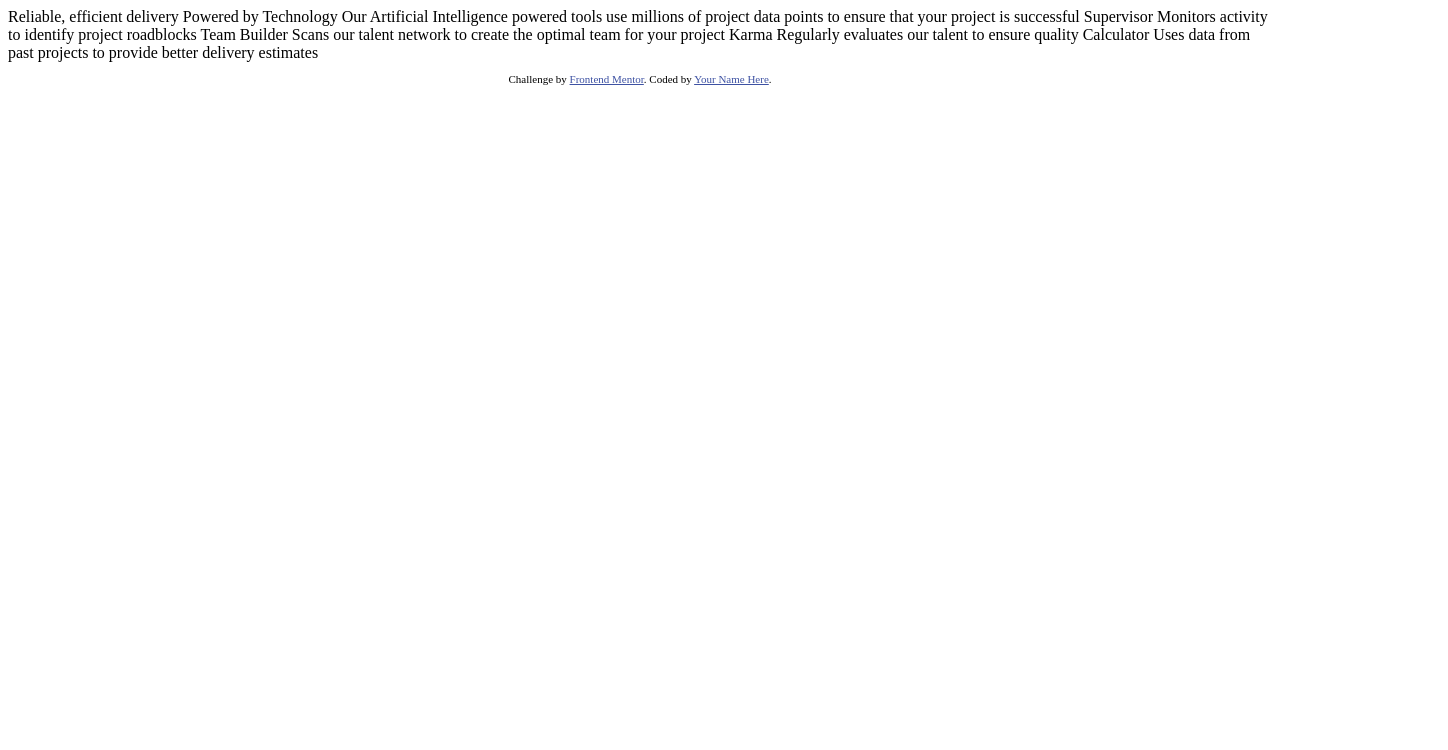
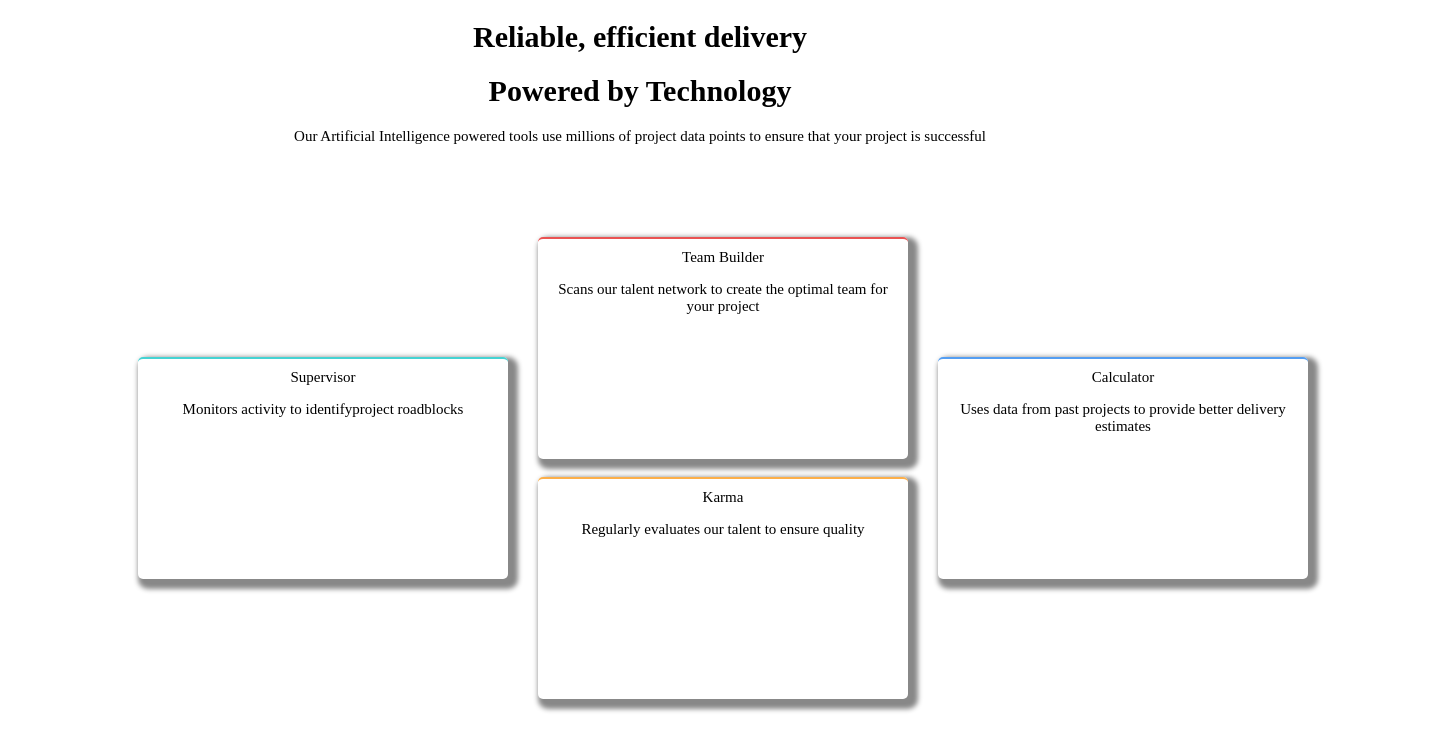
Before and after one commit to JoannaYau1996/Project01, a plain HTML site: page index.html in a window 1280 px wide. Shown: the whole page, 1448 px wide, since content can reach past the window. Drawn offline with Linux system fonts and the light colour scheme.

Commit message:
kevin html body

```diff
--- a/index.html
+++ b/index.html
@@ -1,46 +1,50 @@
 <!DOCTYPE html>
 <html lang="en">
+
 <head>
   <meta charset="UTF-8" />
   <meta name="viewport" content="width=device-width, initial-scale=1.0" />
   <!-- displays site properly based on user's device -->
 
-    <link
-      rel="icon"
-      type="image/png"
-      sizes="32x32"
-      href="./images/favicon-32x32.png"
-    />
+  <link rel="icon" type="image/png" sizes="32x32" href="./images/favicon-32x32.png" />
   <link rel="stylesheet" href="./style.css" />
   <title>Frontend Mentor | Four card feature section</title>
 
   <!-- Feel free to remove these styles or customise in your own stylesheet 👍 -->
-    <style>
-      .attribution {
-        font-size: 11px;
-        text-align: center;
-      }
-      .attribution a {
-        color: hsl(228, 45%, 44%);
-      }
-    </style>
+  <link rel="preconnect" href="https://fonts.googleapis.com">
+  <link rel="preconnect" href="https://fonts.gstatic.com" crossorigin>
+  <link href="https://fonts.googleapis.com/css2?family=Poppins:wght@200;400;600&display=swap" rel="stylesheet">
+
 </head>
+
 <body>
-    Reliable, efficient delivery Powered by Technology Our Artificial
-    Intelligence powered tools use millions of project data points to ensure
-    that your project is successful Supervisor Monitors activity to identify
-    project roadblocks Team Builder Scans our talent network to create the
-    optimal team for your project Karma Regularly evaluates our talent to ensure
-    quality Calculator Uses data from past projects to provide better delivery
-    estimates
+
+  <h1>Reliable, efficient delivery</h1>
+  <h1>Powered by Technology</h1>
+  <p>Our Artificial Intelligence powered tools use millions of project data points to ensure
+    that your project is successful</p>
+  <br>
+
+  <div class="container">
+
+    <div class="box1">
+      Supervisor<p>Monitors activity to identifyproject roadblocks</p>
+    </div>
+
+    <div class="box2"> Team Builder<p>Scans our talent network to create the
+        optimal team for your project</p>
+    </div>
+
+    <div class="box3">Karma<p>Regularly evaluates our talent to ensure
+        quality</p>
+    </div>
+    <div class="box4">Calculator<p>Uses data from past projects to provide better delivery
+        estimates</p>
+    </div>
+  </div>
 
   <footer>
-      <p class="attribution">
-        Challenge by
-        <a href="https://www.frontendmentor.io?ref=challenge" target="_blank"
-          >Frontend Mentor</a
-        >. Coded by <a href="#">Your Name Here</a>.
-      </p>
   </footer>
 </body>
+
 </html>
--- a/style.css
+++ b/style.css
@@ -0,0 +1,59 @@
+    body {
+    text-align: center;
+    Font-size: 15px
+  }
+
+  .container {
+    width: 1440px;
+    height: auto ;
+    display: grid;
+    grid-template-rows: repeat(4,120px);
+    grid-template-columns: repeat(3, 400px);
+    margin: auto;
+    margin-top: 50px;
+    justify-content: center;
+  }
+
+  .box1 {
+    width: 350px;
+    height: 200px;
+    border-radius: 5px;
+    padding: 10px;
+    margin: 10px;
+    border-top: 2px solid hsl(180, 62%, 55%);
+    box-shadow: 5px 5px 5px 5px #888888;
+    grid-area: 2/1/3/2 ;
+  }
+
+  .box2 {
+    width: 350px;
+    height: 200px;
+    border-radius: 5px;
+    padding: 10px;
+    margin: 10px;
+    border-top: 2px solid hsl(0, 78%, 62%);
+    box-shadow: 5px 5px 5px 5px #888888;
+    grid-area: 1/2/3/3 ;
+  }
+
+  .box3 {
+    width: 350px;
+    height: 200px;
+    border-radius: 5px;
+    padding: 10px;
+    margin: 10px;
+    border-top: 2px solid  hsl(34, 97%, 64%);
+    box-shadow: 5px 5px 5px 5px #888888;
+    grid-area: 3/2/4/3 ;
+  }
+
+  .box4 {
+    width: 350px;
+    height: 200px;
+    border-radius: 5px;
+    padding: 10px;
+    margin: 10px;
+    border-top: 2px solid hsl(212, 86%, 64%);
+    box-shadow: 5px 5px 5px 5px #888888;
+    grid-area: 2/3/4/4 ;
+  }
```
Lines whose indentation alone changed are shown as unchanged.
